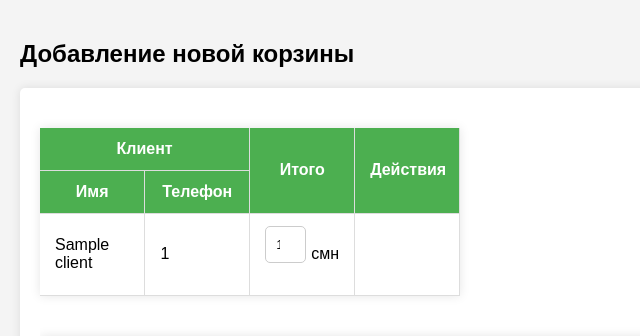
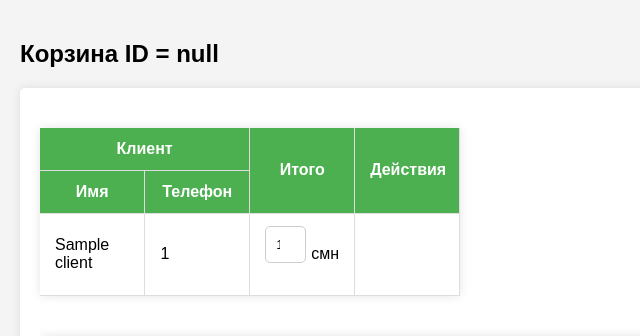
Before and after one commit to farhod-rahimov/prestige-09-24, a Spring app: page /prestige/addNewPrestigeBasket in a window 1280 px wide. Shown: the top 336 px of the page, without its empty margins (0-640 px from the left). Run offline with Thymeleaf, Linux system fonts and the light colour scheme; the template is opened without the code that fills it: most values are stand-ins (such as "Sample title", 1, 10 or a date in 2020); data that the repository does not hold is empty.

Commit message:
little refactor

```diff
--- a/src/main/webapp/WEB-INF/views/prestige/addNewPrestigeBasket.html
+++ b/src/main/webapp/WEB-INF/views/prestige/addNewPrestigeBasket.html
@@ -76,7 +76,8 @@
 </head>
 <body>
 
-<h2>Добавление новой корзины</h2>
+<h2 th:if="${newBasket.getId() == null}">Добавление новой корзины</h2>
+<h2 th:unless="${newBasket.getId() == nul}" th:text="'Корзина ID = ' + ${newBasket.getId()}"></h2>
 
 <form th:method="POST" th:action="@{/prestige/productListManagement/addNewPrestigeBasket}" th:object="${newBasket}">
     <!-- Отображение сообщения об ошибке -->
```
